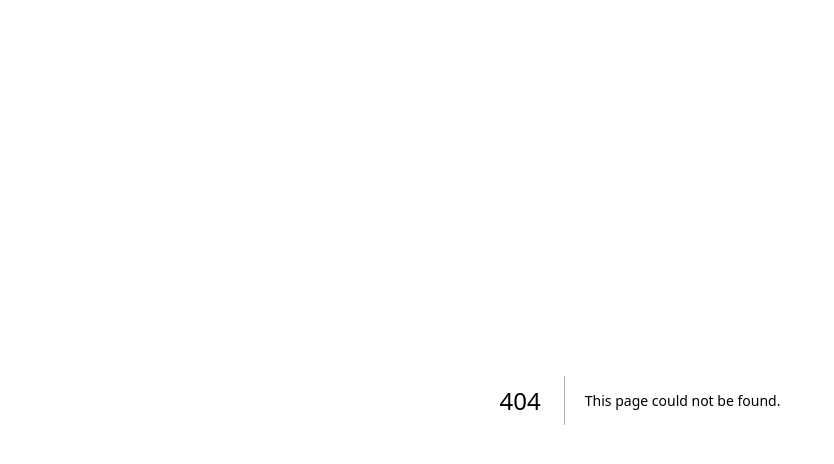
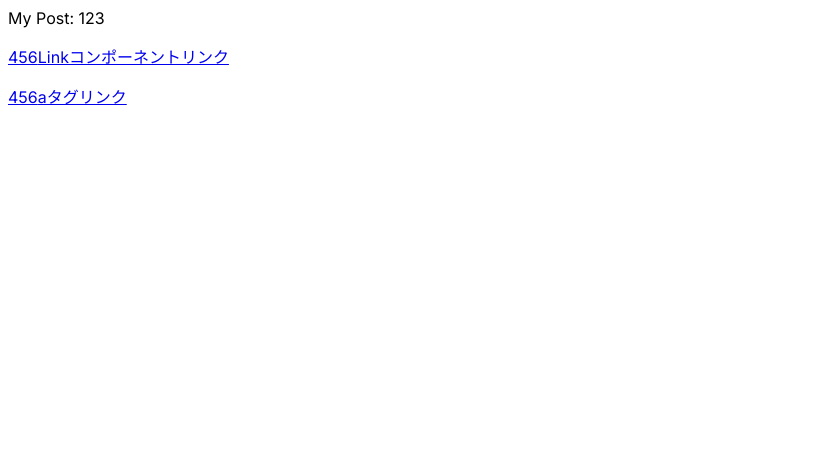
Before and after one commit to arasaki-alink/nextjs-sample, a Next.js app: page /article/123 in a window 1280 px wide. Before the commit this address had no page. Shown: the top 464 px of the page, without its empty margins (0-834 px from the left). Built offline with nearby package versions, Linux system fonts and the light colour scheme.

Commit message:
article pageの修正

```diff
--- /dev/null
+++ b/app/article/[id]/layout.tsx
@@ -0,0 +1,16 @@
+export const metadata: Metadata = {
+  title: "Article Page",
+  description: "Article Page Generated by next app",
+};
+
+export default function RootLayout({
+  children,
+}: {
+  children: React.ReactNode
+}) {
+  return (
+    <html lang="ja">
+      <body>{children}</body>
+    </html>
+  )
+}
--- /dev/null
+++ b/app/article/[id]/page.tsx
@@ -0,0 +1,49 @@
+"use client";
+
+import Link from "next/link";
+import Script from "next/script";
+
+export default function Page({ params }: { params: { id: string } }) {
+  const currentId = params.id;
+
+  return (
+    <div>
+      <div>My Post: {currentId}</div>
+      <p>
+        <Link href={`/article/${currentId === "123" ? "456" : "123"}`}>
+          {currentId === "123" ? "456" : "123"}Linkコンポーネントリンク
+        </Link>
+
+      </p>
+      <p>
+        <a href={`/article/${currentId === "123" ? "456" : "123"}`}>
+          {currentId === "123" ? "456" : "123"}aタグリンク
+        </a>
+      </p>
+      <div id="tenki-ad-container-1"></div>
+      <Script strategy="afterInteractive" id="_tenkiAdsBody">
+        {`
+          window._tenkiAd = window._tenkiAd || [];
+          window._tenkiAd.push({
+            container: 'tenki-ad-container-1'
+          });
+        `}
+      </Script>
+      <Script strategy="afterInteractive" id="_tenkiAdsSrc">
+        {`
+          !function (e, f, u, i) {
+            if (!document.getElementById(i)) {
+              e.async = 1;
+              e.src = u;
+              e.id = i;
+              f.parentNode.insertBefore(e, f)
+            }
+          }(document.createElement('script'),
+          document.getElementsByTagName('script')[0],
+          'https://arasaki-alink.github.io/nextjs-sample/ads/test-ad.js',
+          '_tenkiAds')
+        `}
+      </Script>
+    </div>
+  );
+}
--- a/app/layout.tsx
+++ b/app/layout.tsx
@@ -1,6 +1,6 @@
 import type { Metadata } from "next";
 import { Inter } from "next/font/google";
-import "./globals.css";
+// import "./globals.css";
 
 const inter = Inter({ subsets: ["latin"] });
 
```
